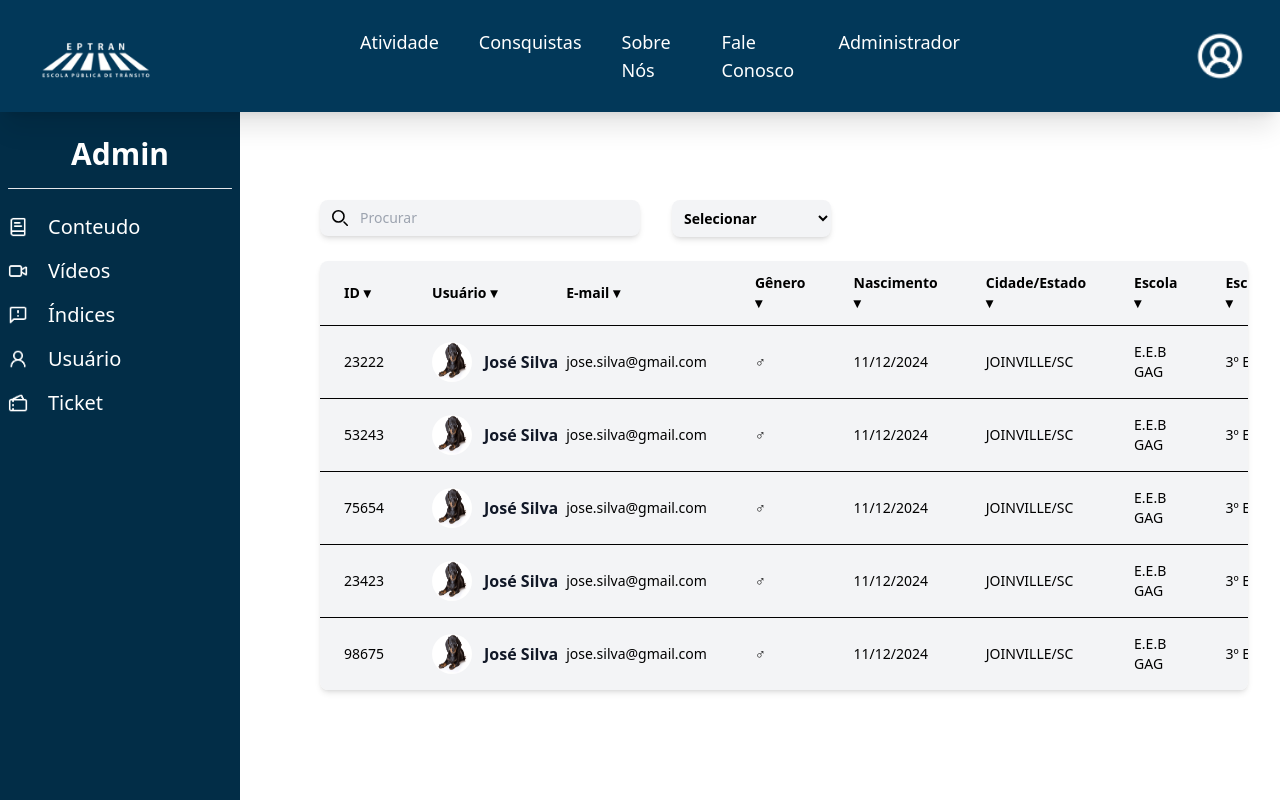
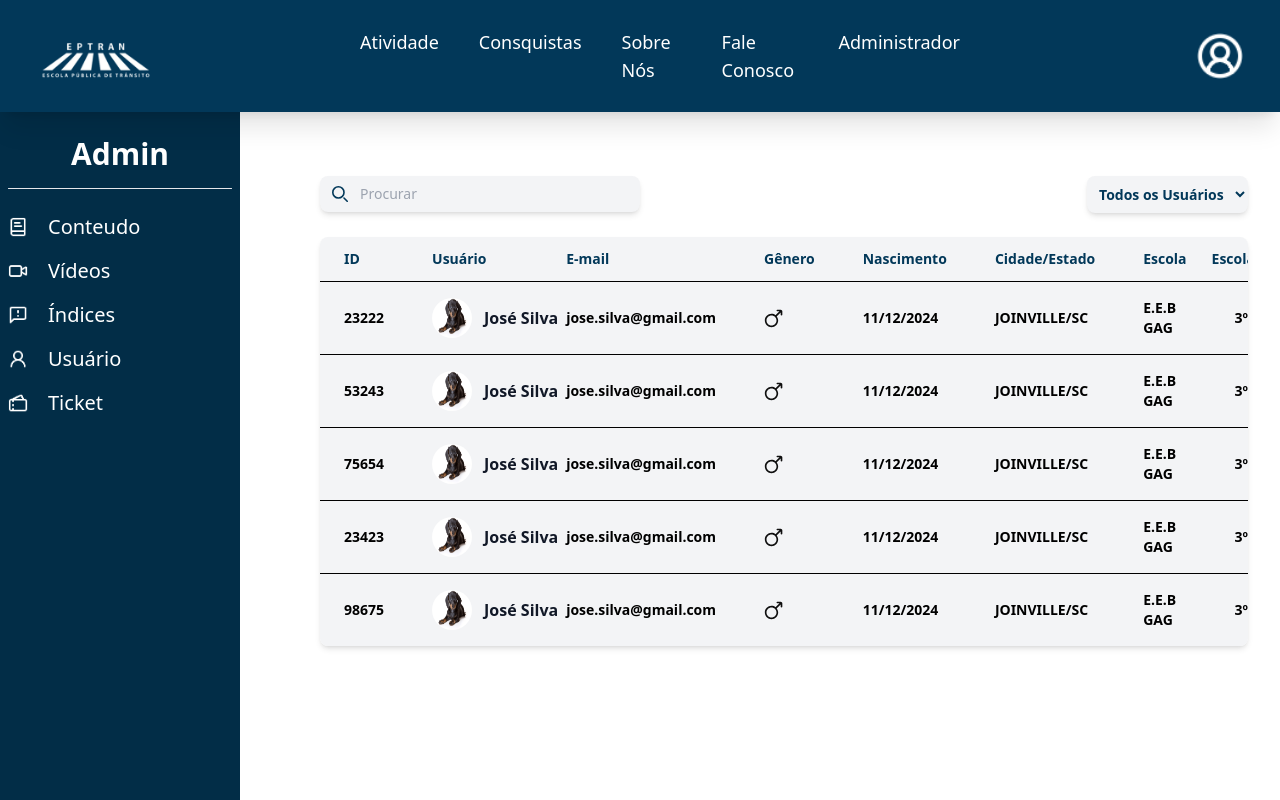
Before and after one commit to RafaelaGusczak/Eptran-Adm, a PHP site: page /gerenciamento-usuario.html in a window 1280 px wide. Run offline with PHP 8.4, Linux system fonts and the light colour scheme; some libraries are stand-ins or nearby versions.

Commit message:
Atualizações da Página Gerenciamento de Usuários e início do botão de editar

```diff
--- a/src/gerenciamento-usuario.html
+++ b/src/gerenciamento-usuario.html
@@ -1,16 +1,12 @@
 <!doctype html>
 <html>
-
-
-
-
-
 
 <head>
     <meta charset="UTF-8">
     <meta name="viewport" content="width=device-width, initial-scale=1.0">
     <link href="./output.css" rel="stylesheet">
     <script src="https://cdn.tailwindcss.com"></script>
+    <script src="gerenciamento.js"></script>
 </head>
 
 
@@ -49,9 +45,6 @@
     <!-- Sidebar -->
 
 
-    <h1>Oi</h1>
-
-
     <aside class="sidebar fixed top-0 bottom-0 overflow-y-auto p-2 w-60 bg-darkBlue-600">
         <div class="px-4 mt-32 flex justify-center text-white font-bold text-3xl">
             <h1>
@@ -85,7 +78,7 @@
 
 
 
-            <div class="flex space-x-8 mt-20">
+            <div class="w-full flex space-x-8 mt-20 justify-between">
 
 
 
@@ -111,17 +104,14 @@
 
 
                 <div>
-                    <select class="text-blue block font-semibold  p-2 text-sm bg-gray-100 shadow-md rounded-lg mb-6"
+                    <select
+                        class="text-blue block font-semibold p-2 text-sm bg-gray-100 shadow-md rounded-lg mb-6 cursor-pointer"
                         name="selecionar">
-                        <option class="text-blue" value="selecionar" disabled selected>Selecionar</option>
+                        <option class="text-blue" value="selecionar" selected>Todos os Usuários</option>
                         <option value="user-ativo">Usuários Ativos</option>
                         <option value="user-inativo">Usuários Inativos</option>
                     </select>
                 </div>
-
-
-
-
             </div>
 
 
@@ -131,40 +121,39 @@
 
 
                 <table class="w-full text-sm text-left bg-gray-100">
-                    <thead class="text-blue">
+                    <thead class="text-blue cursor-pointer">
                         <tr class="border-b border-black">
                             <th scope="col" class="px-6 py-3">
-                                ID ▾
+                                ID
                             </th>
                             <th scope="col" class="px-6 py-3">
-                                Usuário ▾
+                                Usuário
                             </th>
                             <th scope="col" class="px-6 py-3">
-                                E-mail ▾
+                                E-mail
                             </th>
                             <th scope="col" class="px-6 py-3">
-                                Gênero ▾
+                                Gênero
                             </th>
                             <th scope="col" class="px-6 py-3">
-                                Nascimento ▾
+                                Nascimento
                             </th>
                             <th scope="col" class="px-6 py-3">
-                                Cidade/Estado ▾
+                                Cidade/Estado
                             </th>
                             <th scope="col" class="px-6 py-3">
-                                Escola ▾
+                                Escola
                             </th>
-                            <th scope="col" class="px-6 py-3">
-                                Escolaridade ▾
+                            <th scope="col">
+                                Escolaridade
                             </th>
+                            <th scope="col">
 
-
-
-
+                            </th>
                         </tr>
                     </thead>
                     <tbody>
-                        <tr class="border-b border-black hover:bg-gray-50">
+                        <tr class="border-b border-black hover:bg-gray-50 font-semibold">
                             <td class="px-6 py-4">
                                 23222
                             </td>
@@ -179,7 +168,7 @@
                             </td>
                             <td class="px-6 py-4">
                                 <div class="flex items-center">
-                                    ♂
+                                    <svg width="20px" height="20px" viewBox="0 0 24 24" fill="none" xmlns="http://www.w3.org/2000/svg"><g id="SVGRepo_bgCarrier" stroke-width="0"></g><g id="SVGRepo_tracerCarrier" stroke-linecap="round" stroke-linejoin="round"></g><g id="SVGRepo_iconCarrier"> <path fill-rule="evenodd" clip-rule="evenodd" d="M15 3C15 2.44772 15.4477 2 16 2H20C21.1046 2 22 2.89543 22 4V8C22 8.55229 21.5523 9 21 9C20.4477 9 20 8.55228 20 8V5.41288L15.4671 9.94579C15.4171 9.99582 15.363 10.0394 15.3061 10.0767C16.3674 11.4342 17 13.1432 17 15C17 19.4183 13.4183 23 9 23C4.58172 23 1 19.4183 1 15C1 10.5817 4.58172 7 9 7C10.8559 7 12.5642 7.63197 13.9214 8.69246C13.9587 8.63539 14.0024 8.58128 14.0525 8.53118L18.5836 4H16C15.4477 4 15 3.55228 15 3ZM9 20.9963C5.68831 20.9963 3.00365 18.3117 3.00365 15C3.00365 11.6883 5.68831 9.00365 9 9.00365C12.3117 9.00365 14.9963 11.6883 14.9963 15C14.9963 18.3117 12.3117 20.9963 9 20.9963Z" fill="#0F0F0F"></path> </g></svg>
                                 </div>
                             </td>
                             <td class="px-6 py-4">
@@ -194,8 +183,23 @@
                             <td class="px-6 py-4">
                                 3º EM
                             </td>
+                            <td>
+                                <svg class="cursor-pointer" fill="#023859" height="20px" width="64px" version="1.1" id="Layer_1" xmlns="http://www.w3.org/2000/svg" xmlns:xlink="http://www.w3.org/1999/xlink" viewBox="0 0 1792 1792" xml:space="preserve" stroke="#023859" onclick="abrirMenu()">
+                                    <g>
+                                        <circle cx="321.4" cy="896.2" r="171.2"></circle>
+                                        <circle cx="898.3" cy="896.2" r="171.2"></circle>
+                                        <circle cx="1469" cy="896.2" r="171.2"></circle>
+                                    </g>
+                                </svg>
+                            </td>
+
+                            <div class="w-40 h-30 border text-center shadow-md rounded-md " id="menuEditar" style="display:none;">
+                                <button class="text-blue font-bold hover:bg-gray-200">Editar Usuário</button>
+                                <button class="text-blue font-bold hover:bg-gray-200">Excluir Usuário</button>
+                            </div>
+
                         </tr>
-                        <tr class="border-b border-black hover:bg-gray-50">
+                        <tr class="border-b border-black hover:bg-gray-50 font-semibold">
                             <td class="px-6 py-4">
                                 53243
                             </td>
@@ -211,7 +215,7 @@
                             </td>
                             <td class="px-6 py-4">
                                 <div class="flex items-center">
-                                    ♂
+                                    <svg width="20px" height="20px" viewBox="0 0 24 24" fill="none" xmlns="http://www.w3.org/2000/svg"><g id="SVGRepo_bgCarrier" stroke-width="0"></g><g id="SVGRepo_tracerCarrier" stroke-linecap="round" stroke-linejoin="round"></g><g id="SVGRepo_iconCarrier"> <path fill-rule="evenodd" clip-rule="evenodd" d="M15 3C15 2.44772 15.4477 2 16 2H20C21.1046 2 22 2.89543 22 4V8C22 8.55229 21.5523 9 21 9C20.4477 9 20 8.55228 20 8V5.41288L15.4671 9.94579C15.4171 9.99582 15.363 10.0394 15.3061 10.0767C16.3674 11.4342 17 13.1432 17 15C17 19.4183 13.4183 23 9 23C4.58172 23 1 19.4183 1 15C1 10.5817 4.58172 7 9 7C10.8559 7 12.5642 7.63197 13.9214 8.69246C13.9587 8.63539 14.0024 8.58128 14.0525 8.53118L18.5836 4H16C15.4477 4 15 3.55228 15 3ZM9 20.9963C5.68831 20.9963 3.00365 18.3117 3.00365 15C3.00365 11.6883 5.68831 9.00365 9 9.00365C12.3117 9.00365 14.9963 11.6883 14.9963 15C14.9963 18.3117 12.3117 20.9963 9 20.9963Z" fill="#0F0F0F"></path> </g></svg>
                                 </div>
                             </td>
                             <td class="px-6 py-4">
@@ -226,8 +230,11 @@
                             <td class="px-6 py-4">
                                 3º EM
                             </td>
+                            <td>
+                                <svg class="cursor-pointer" fill="#023859" height="20px" width="64px" version="1.1" id="Layer_1" xmlns="http://www.w3.org/2000/svg" xmlns:xlink="http://www.w3.org/1999/xlink" viewBox="0 0 1792 1792" xml:space="preserve" stroke="#023859"><g id="SVGRepo_bgCarrier" stroke-width="0"></g><g id="SVGRepo_tracerCarrier" stroke-linecap="round" stroke-linejoin="round"></g><g id="SVGRepo_iconCarrier"> <circle cx="321.4" cy="896.2" r="171.2"></circle> <circle cx="898.3" cy="896.2" r="171.2"></circle> <circle cx="1469" cy="896.2" r="171.2"></circle> </g></svg>
+                            </td>
                         </tr>
-                        <tr class="border-b border-black hover:bg-gray-50">
+                        <tr class="border-b border-black hover:bg-gray-50 font-semibold">
                             <td class="px-6 py-4">
                                 75654
                             </td>
@@ -243,7 +250,7 @@
                             </td>
                             <td class="px-6 py-4">
                                 <div class="flex items-center">
-                                    ♂
+                                    <svg width="20px" height="20px" viewBox="0 0 24 24" fill="none" xmlns="http://www.w3.org/2000/svg"><g id="SVGRepo_bgCarrier" stroke-width="0"></g><g id="SVGRepo_tracerCarrier" stroke-linecap="round" stroke-linejoin="round"></g><g id="SVGRepo_iconCarrier"> <path fill-rule="evenodd" clip-rule="evenodd" d="M15 3C15 2.44772 15.4477 2 16 2H20C21.1046 2 22 2.89543 22 4V8C22 8.55229 21.5523 9 21 9C20.4477 9 20 8.55228 20 8V5.41288L15.4671 9.94579C15.4171 9.99582 15.363 10.0394 15.3061 10.0767C16.3674 11.4342 17 13.1432 17 15C17 19.4183 13.4183 23 9 23C4.58172 23 1 19.4183 1 15C1 10.5817 4.58172 7 9 7C10.8559 7 12.5642 7.63197 13.9214 8.69246C13.9587 8.63539 14.0024 8.58128 14.0525 8.53118L18.5836 4H16C15.4477 4 15 3.55228 15 3ZM9 20.9963C5.68831 20.9963 3.00365 18.3117 3.00365 15C3.00365 11.6883 5.68831 9.00365 9 9.00365C12.3117 9.00365 14.9963 11.6883 14.9963 15C14.9963 18.3117 12.3117 20.9963 9 20.9963Z" fill="#0F0F0F"></path> </g></svg>
                                 </div>
                             </td>
                             <td class="px-6 py-4">
@@ -258,8 +265,11 @@
                             <td class="px-6 py-4">
                                 3º EM
                             </td>
+                            <td>
+                                <svg class="cursor-pointer" fill="#023859" height="20px" width="64px" version="1.1" id="Layer_1" xmlns="http://www.w3.org/2000/svg" xmlns:xlink="http://www.w3.org/1999/xlink" viewBox="0 0 1792 1792" xml:space="preserve" stroke="#023859"><g id="SVGRepo_bgCarrier" stroke-width="0"></g><g id="SVGRepo_tracerCarrier" stroke-linecap="round" stroke-linejoin="round"></g><g id="SVGRepo_iconCarrier"> <circle cx="321.4" cy="896.2" r="171.2"></circle> <circle cx="898.3" cy="896.2" r="171.2"></circle> <circle cx="1469" cy="896.2" r="171.2"></circle> </g></svg>
+                            </td>
                         </tr>
-                        <tr class="border-b border-black hover:bg-gray-50">
+                        <tr class="border-b border-black hover:bg-gray-50 font-semibold">
                             <td class="px-6 py-4">
                                 23423
                             </td>
@@ -275,7 +285,7 @@
                             </td>
                             <td class="px-6 py-4">
                                 <div class="flex items-center">
-                                    ♂
+                                    <svg width="20px" height="20px" viewBox="0 0 24 24" fill="none" xmlns="http://www.w3.org/2000/svg"><g id="SVGRepo_bgCarrier" stroke-width="0"></g><g id="SVGRepo_tracerCarrier" stroke-linecap="round" stroke-linejoin="round"></g><g id="SVGRepo_iconCarrier"> <path fill-rule="evenodd" clip-rule="evenodd" d="M15 3C15 2.44772 15.4477 2 16 2H20C21.1046 2 22 2.89543 22 4V8C22 8.55229 21.5523 9 21 9C20.4477 9 20 8.55228 20 8V5.41288L15.4671 9.94579C15.4171 9.99582 15.363 10.0394 15.3061 10.0767C16.3674 11.4342 17 13.1432 17 15C17 19.4183 13.4183 23 9 23C4.58172 23 1 19.4183 1 15C1 10.5817 4.58172 7 9 7C10.8559 7 12.5642 7.63197 13.9214 8.69246C13.9587 8.63539 14.0024 8.58128 14.0525 8.53118L18.5836 4H16C15.4477 4 15 3.55228 15 3ZM9 20.9963C5.68831 20.9963 3.00365 18.3117 3.00365 15C3.00365 11.6883 5.68831 9.00365 9 9.00365C12.3117 9.00365 14.9963 11.6883 14.9963 15C14.9963 18.3117 12.3117 20.9963 9 20.9963Z" fill="#0F0F0F"></path> </g></svg>
                                 </div>
                             </td>
                             <td class="px-6 py-4">
@@ -290,8 +300,11 @@
                             <td class="px-6 py-4">
                                 3º EM
                             </td>
+                            <td>
+                                <svg class="cursor-pointer" fill="#023859" height="20px" width="64px" version="1.1" id="Layer_1" xmlns="http://www.w3.org/2000/svg" xmlns:xlink="http://www.w3.org/1999/xlink" viewBox="0 0 1792 1792" xml:space="preserve" stroke="#023859"><g id="SVGRepo_bgCarrier" stroke-width="0"></g><g id="SVGRepo_tracerCarrier" stroke-linecap="round" stroke-linejoin="round"></g><g id="SVGRepo_iconCarrier"> <circle cx="321.4" cy="896.2" r="171.2"></circle> <circle cx="898.3" cy="896.2" r="171.2"></circle> <circle cx="1469" cy="896.2" r="171.2"></circle> </g></svg>
+                            </td>
                         </tr>
-                        <tr class="dark:bg-gray-800 hover:bg-gray-50 dark:hover:bg-gray-600">
+                        <tr class="dark:bg-gray-800 hover:bg-gray-50 dark:hover:bg-gray-600 font-semibold">
                             <td class="px-6 py-4">
                                 98675
                             </td>
@@ -307,7 +320,7 @@
                             </td>
                             <td class="px-6 py-4">
                                 <div class="flex items-center">
-                                    ♂
+                                    <svg width="20px" height="20px" viewBox="0 0 24 24" fill="none" xmlns="http://www.w3.org/2000/svg"><g id="SVGRepo_bgCarrier" stroke-width="0"></g><g id="SVGRepo_tracerCarrier" stroke-linecap="round" stroke-linejoin="round"></g><g id="SVGRepo_iconCarrier"> <path fill-rule="evenodd" clip-rule="evenodd" d="M15 3C15 2.44772 15.4477 2 16 2H20C21.1046 2 22 2.89543 22 4V8C22 8.55229 21.5523 9 21 9C20.4477 9 20 8.55228 20 8V5.41288L15.4671 9.94579C15.4171 9.99582 15.363 10.0394 15.3061 10.0767C16.3674 11.4342 17 13.1432 17 15C17 19.4183 13.4183 23 9 23C4.58172 23 1 19.4183 1 15C1 10.5817 4.58172 7 9 7C10.8559 7 12.5642 7.63197 13.9214 8.69246C13.9587 8.63539 14.0024 8.58128 14.0525 8.53118L18.5836 4H16C15.4477 4 15 3.55228 15 3ZM9 20.9963C5.68831 20.9963 3.00365 18.3117 3.00365 15C3.00365 11.6883 5.68831 9.00365 9 9.00365C12.3117 9.00365 14.9963 11.6883 14.9963 15C14.9963 18.3117 12.3117 20.9963 9 20.9963Z" fill="#0F0F0F"></path> </g></svg>
                                 </div>
                             </td>
                             <td class="px-6 py-4">
@@ -322,6 +335,9 @@
                             <td class="px-6 py-4">
                                 3º EM
                             </td>
+                            <td>
+                                <svg class="cursor-pointer" fill="#023859" height="20px" width="64px" version="1.1" id="Layer_1" xmlns="http://www.w3.org/2000/svg" xmlns:xlink="http://www.w3.org/1999/xlink" viewBox="0 0 1792 1792" xml:space="preserve" stroke="#023859"><g id="SVGRepo_bgCarrier" stroke-width="0"></g><g id="SVGRepo_tracerCarrier" stroke-linecap="round" stroke-linejoin="round"></g><g id="SVGRepo_iconCarrier"> <circle cx="321.4" cy="896.2" r="171.2"></circle> <circle cx="898.3" cy="896.2" r="171.2"></circle> <circle cx="1469" cy="896.2" r="171.2"></circle> </g></svg>
+                            </td>
                         </tr>
                     </tbody>
                 </table>
--- a/src/output.css
+++ b/src/output.css
@@ -679,16 +715,16 @@ video {
   width: 100%;
 }
 
-.w-10 {
-  width: 2.5rem;
+.w-2 {
+  width: 0.5rem;
 }
 
-.w-4 {
-  width: 1rem;
+.w-3 {
+  width: 0.75rem;
 }
 
-.w-80 {
-  width: 20rem;
+.cursor-pointer {
+  cursor: pointer;
 }
 
 .grid-cols-4 {
@@ -904,9 +927,13 @@ video {
   font-weight: 600;
 }
 
-.text-white {
+.font-normal {
+  font-weight: 400;
+}
+
+.text-blue {
   --tw-text-opacity: 1;
-  color: rgb(255 255 255 / var(--tw-text-opacity));
+  color: rgb(2 56 89 / var(--tw-text-opacity));
 }
 
 .text-gray-900 {
@@ -914,19 +941,29 @@ video {
   color: rgb(17 24 39 / var(--tw-text-opacity));
 }
 
+.text-white {
+  --tw-text-opacity: 1;
+  color: rgb(255 255 255 / var(--tw-text-opacity));
+}
+
+.text-black {
+  --tw-text-opacity: 1;
+  color: rgb(0 0 0 / var(--tw-text-opacity));
+}
+
 .no-underline {
   text-decoration-line: none;
+}
+
+.shadow-md {
+  --tw-shadow: 0 4px 6px -1px rgb(0 0 0 / 0.1), 0 2px 4px -2px rgb(0 0 0 / 0.1);
+  --tw-shadow-colored: 0 4px 6px -1px var(--tw-shadow-color), 0 2px 4px -2px var(--tw-shadow-color);
+  box-shadow: var(--tw-ring-offset-shadow, 0 0 #0000), var(--tw-ring-shadow, 0 0 #0000), var(--tw-shadow);
 }
 
 .shadow-xl {
   --tw-shadow: 0 20px 25px -5px rgb(0 0 0 / 0.1), 0 8px 10px -6px rgb(0 0 0 / 0.1);
   --tw-shadow-colored: 0 20px 25px -5px var(--tw-shadow-color), 0 8px 10px -6px var(--tw-shadow-color);
-  box-shadow: var(--tw-ring-offset-shadow, 0 0 #0000), var(--tw-ring-shadow, 0 0 #0000), var(--tw-shadow);
-}
-
-.shadow-md {
-  --tw-shadow: 0 4px 6px -1px rgb(0 0 0 / 0.1), 0 2px 4px -2px rgb(0 0 0 / 0.1);
-  --tw-shadow-colored: 0 4px 6px -1px var(--tw-shadow-color), 0 2px 4px -2px var(--tw-shadow-color);
   box-shadow: var(--tw-ring-offset-shadow, 0 0 #0000), var(--tw-ring-shadow, 0 0 #0000), var(--tw-shadow);
 }
 
--- a/tailwind.config.js
+++ b/tailwind.config.js
@@ -4,6 +4,8 @@ module.exports = {
   theme: {
     extend: {
       colors: {
+
+      'blue': '#023859',
 
         darkBlue: {
           100: "#ccd7de",
```
Also changed, not shown: other parts of src/output.css (+85 -62 lines), src/gerenciamento.js (added, +8 -0 lines).
